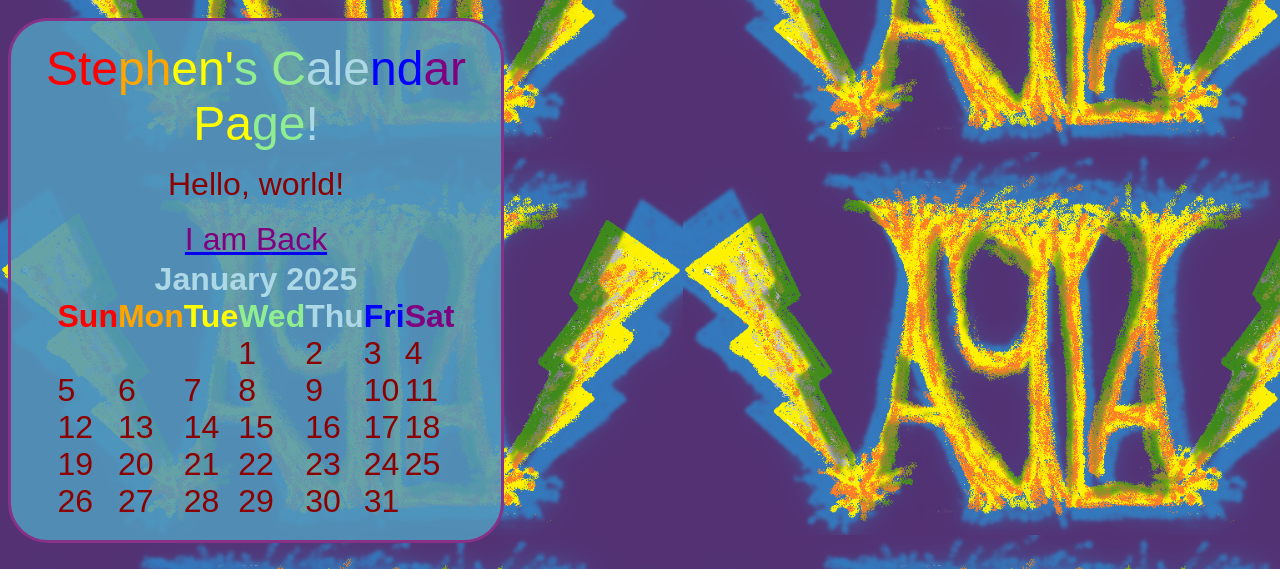
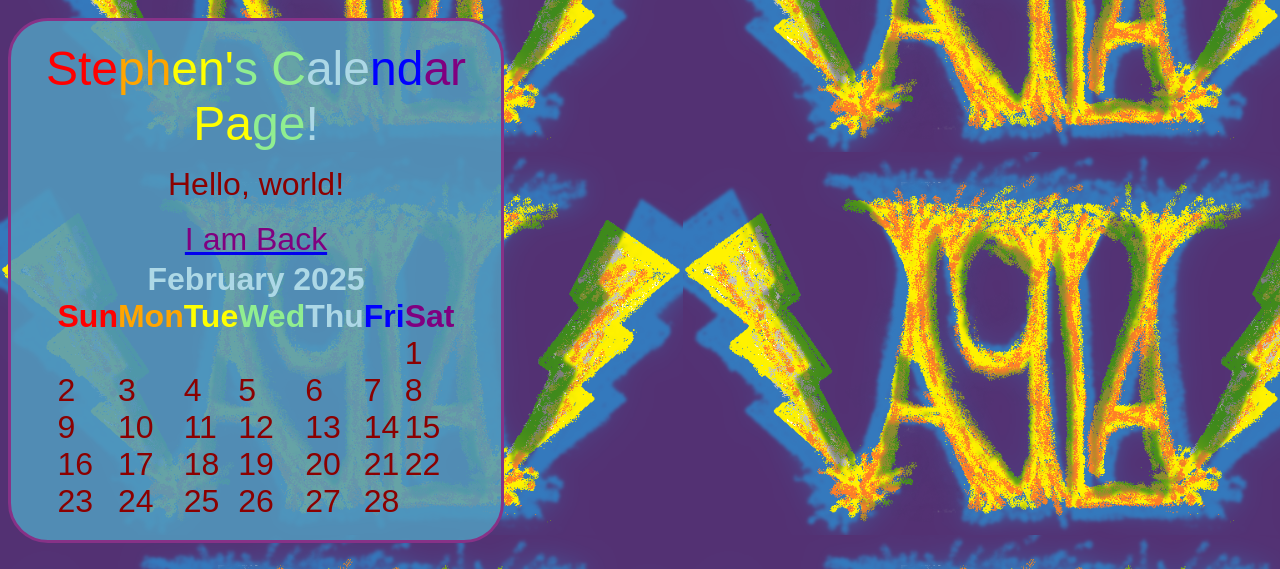
Before and after one commit to StephenShedden/StephenShedden.github.io, a plain HTML site: page ButtonPage/indexButton.html in a window 1280 px wide. Shown: the part 231-800 px from the top of the page. Drawn offline with Linux system fonts and the light colour scheme.

Commit message:
Update indexButton.html

```diff
--- a/ButtonPage/indexButton.html
+++ b/ButtonPage/indexButton.html
@@ -85,7 +85,7 @@
 
       <tr>
         <th colspan="7" class="month">
-          <font size='+3' color='lightblue'>January 2025
+          <font size='+3' color='lightblue'>February 2025
         </th>
       </tr>
 
@@ -112,11 +112,11 @@
           <font color='purple'>Sat
         </th>
       </tr>
-      <tr><td class="noday">&nbsp;</td><td class="noday">&nbsp;</td><td class="noday">&nbsp;</td><td class="wed">1</td><td class="thu">2</td><td class="fri">3</td><td class="sat">4</td></tr>
-<tr><td class="sun">5</td><td class="mon">6</td><td class="tue">7</td><td class="wed">8</td><td class="thu">9</td><td class="fri">10</td><td class="sat">11</td></tr>
-<tr><td class="sun">12</td><td class="mon">13</td><td class="tue">14</td><td class="wed">15</td><td class="thu">16</td><td class="fri">17</td><td class="sat">18</td></tr>
-<tr><td class="sun">19</td><td class="mon">20</td><td class="tue">21</td><td class="wed">22</td><td class="thu">23</td><td class="fri">24</td><td class="sat">25</td></tr>
-<tr><td class="sun">26</td><td class="mon">27</td><td class="tue">28</td><td class="wed">29</td><td class="thu">30</td><td class="fri">31</td><td class="noday">&nbsp;</td></tr>
+      <tr><td class="noday">&nbsp;</td><td class="noday">&nbsp;</td><td class="noday">&nbsp;</td><td class="noday">&nbsp;</td><td class="noday">&nbsp;</td><td class="noday">&nbsp;</td><td class="sat">1</td></tr>
+<tr><td class="sun">2</td><td class="mon">3</td><td class="tue">4</td><td class="wed">5</td><td class="thu">6</td><td class="fri">7</td><td class="sat">8</td></tr>
+<tr><td class="sun">9</td><td class="mon">10</td><td class="tue">11</td><td class="wed">12</td><td class="thu">13</td><td class="fri">14</td><td class="sat">15</td></tr>
+<tr><td class="sun">16</td><td class="mon">17</td><td class="tue">18</td><td class="wed">19</td><td class="thu">20</td><td class="fri">21</td><td class="sat">22</td></tr>
+<tr><td class="sun">23</td><td class="mon">24</td><td class="tue">25</td><td class="wed">26</td><td class="thu">27</td><td class="fri">28</td><td class="noday">&nbsp;</td></tr>
 </table>
   </center>
   </section>
```
